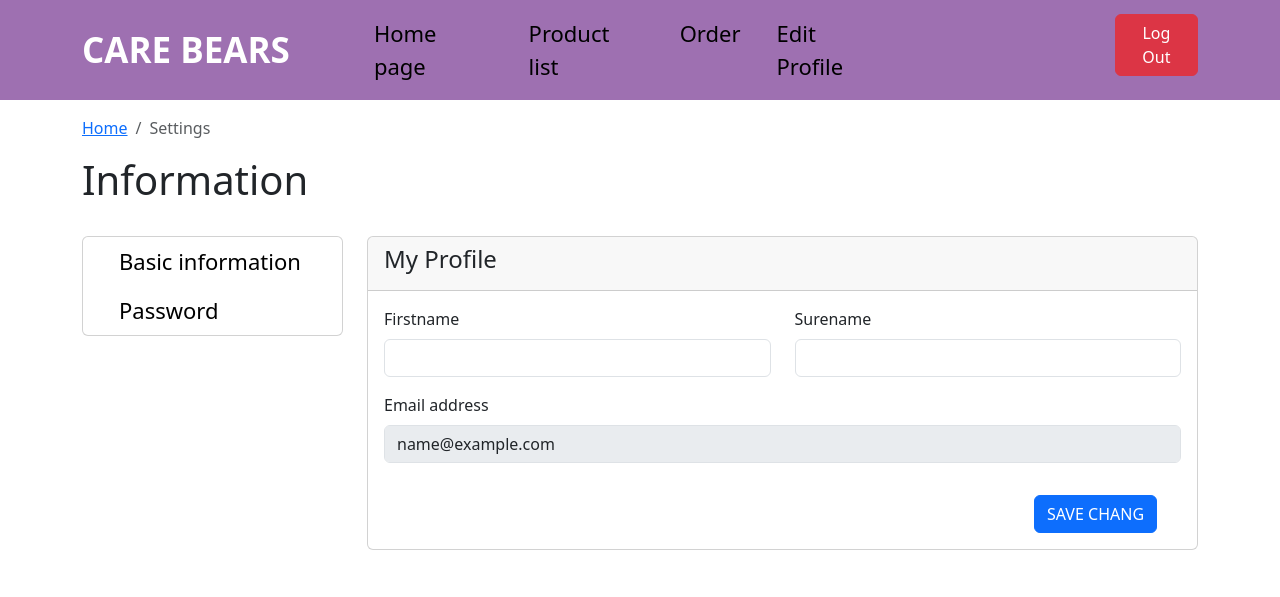
After one commit to PriAuu/Auth-feature, a CodeIgniter app: page /database/auth/edit_profile in a window 1280 px wide. The commit adds this page. Shown: the top 597 px of the page. Run offline with CodeIgniter, Linux system fonts and the light colour scheme; the visitor is signed in with stand-in values (Sample User, id 1); data that the repository does not hold is empty; some libraries are stand-ins or nearby versions.

Commit message:
Add edit profile

```diff
--- a/application/controllers/Auth.php
+++ b/application/controllers/Auth.php
@@ -11,6 +11,7 @@ class Auth extends CI_Controller
     $this->load->library('password');
     $this->load->library('recaptcha');
     $this->load->library('tank_auth');
+    $this->load->helper('url_helper');
     $this->status = $this->config->item('status');
     $this->banned_users = $this->config->item('banned_users');
   }
@@ -185,4 +186,47 @@ class Auth extends CI_Controller
 	    $this->session->sess_destroy();
 	    redirect(site_url() . 'auth/login');
 	}
+
+	public function edit_profile()
+	{
+	    if (empty($this->session->userdata['email'])) {
+	        redirect(site_url() . 'auth/login');
+	    } else {
+
+	        // $id = $this->uri->segment(3);
+	        $data = $this->session->userdata;
+	        $dataInfo = array(
+	            'id' => $data['id']
+	        );
+
+	        $data['news_item'] = $this->user_model->get_news_by_id($dataInfo['id']);
+
+	        $this->form_validation->set_rules('firstname', 'First Name', 'required|min_length[2]');
+	        $this->form_validation->set_rules('lastname', 'Last Name', 'required|min_length[2]');
+
+	        // $data['groups'] = $this->editprofile_model->getUserInfo($dataInfo['id']);
+
+	        if ($this->form_validation->run() == FALSE) {
+
+	            $this->load->view('navbar');
+	            $this->load->view('auth/edit_profile', $data);
+	        } else {
+
+	            $post = $this->input->post(NULL, TRUE);
+	            $cleanPost = $this->security->xss_clean($post);
+
+	            $cleanPost['user_id'] = $dataInfo['id'];
+	            $cleanPost['firstname'] = $this->input->post('firstname');
+	            $cleanPost['lastname'] = $this->input->post('lastname');
+
+	            $this->user_model->updateprofile($cleanPost);
+	            redirect('auth/editpro_success');
+	        }
+	    }
+	}
+
+	public function editpro_success()
+	{
+	    $this->load->view('auth/edit_profilesuccess');
+	}
 }
--- a/application/models/User_model.php
+++ b/application/models/User_model.php
@@ -52,4 +52,24 @@ class User_model extends CI_Model
         $this->db->query($q);
         return $this->db->insert_id();
     }
+
+    public function get_news_by_id($id = 0)
+    {
+        if ($id === 0)
+        {
+            $query = $this->db->get('users');
+            return $query->result_array();
+        }
+
+        $query = $this->db->get_where('users', array('id' => $id));
+        return $query->row_array();
+    }
+
+    public function updateprofile($post)
+    {
+        $this->db->where('id', $post['user_id']);
+        $this->db->update('users', array('firstname' => $post['firstname'] , 'lastname' => $post['lastname']));
+        $success = $this->db->affected_rows();
+        return true;
+    }
 }
--- /dev/null
+++ b/application/views/auth/edit_profile.php
@@ -0,0 +1,96 @@
+<!DOCTYPE html>
+<html lang="en">
+
+<head>
+  <meta charset="utf-8" />
+  <meta name="viewport" content="width=device-width, initial-scale=1" />
+  <title>Settings > Profile - Workshop For Beginners</title>
+  <link rel="stylesheet" href="../assets/css/custom.css" />
+  <link rel="stylesheet" href="../assets/icons/bootstrap-icons.css" />
+</head>
+
+<body>
+  <!-- start: navigation -->
+  <main>
+    <div class="container">
+      <!-- start: breadcrumb -->
+      <div class="page-header mt-3">
+        <div class="row align-items-end">
+          <div class="col-sm mb-2 mb-sm-0">
+            <nav aria-label="breadcrumb">
+              <ol class="breadcrumb breadcrumb-no-gutter">
+                <li class="breadcrumb-item">
+                  <a class="breadcrumb-link" href="/ui/1.1.homepage.html">Home</a>
+                </li>
+                <li class="breadcrumb-item active" aria-current="page">
+                  Settings
+                </li>
+              </ol>
+            </nav>
+            <h1 class="page-header-title">Information</h1>
+          </div>
+        </div>
+      </div>
+      <!-- end: breadcrumb -->
+
+      <div class="row">
+        <!-- start: left menu -->
+        <div class="col-lg-3 mt-4">
+          <div class="card mb-3">
+            <ul class="nav flex-column">
+              <li class="nav-item">
+                <a class="nav-link active" href="<?php echo base_url('edit_profile') ?>">
+                  <i class="bi-person"></i> Basic information
+                </a>
+              </li>
+              <li class="nav-item">
+                <a class="nav-link" href="<?php echo base_url('edit_password') ?>">
+                  <i class="bi-key"></i> Password
+                </a>
+              </li>
+            </ul>
+          </div>
+        </div>
+        <!-- end: left menu -->
+
+        <!-- start: main content -->
+        <div class="col-lg-9 mt-4">
+          <div class="card mb-5">
+            <div class="card-header">
+              <h2 class="card-title h4">My Profile</h2>
+            </div>
+
+            <form action="edit_profile" method="post">
+              <div class="card-body">
+                <div class="row mb-3">
+                  <div class="col-xs-12 col-sm-6">
+                    <label for="inputFirstname" class="form-label">Firstname</label>
+                    <input type="text" name="firstname" class="form-control" id="inputFirstname" aria-describedby="emailHelp" value="<?php echo $news_item['firstname']; ?>" />
+                  </div>
+                  <div class="col-xs-12 col-sm-6">
+                    <label for="inputLastname" class="form-label">Surename</label>
+                    <input type="text" name="lastname" class="form-control" id="inputLastname" value="<?php echo $news_item['lastname']; ?>" />
+                  </div>
+                </div>
+                <div class="mb-3">
+                  <label for="inputEmail" class="form-label">Email address</label>
+                  <input type="email" name="email" class="form-control" id="inputEmail" aria-describedby="emailHelp" value="<?php echo $email ?>" disabled/>
+                </div>
+
+                <button type="submit" class="btn btn-primary w-30 mt-3 " style="margin-left: 650px;">
+                  SAVE CHANG
+                </button>
+              </div>
+            </form>
+
+          </div>
+        </div>
+        <!-- end: main content -->
+      </div>
+    </div>
+  </main>
+  <script src="../assets/js/custom.js"></script>
+  <script src="../assets/js/bootstrap.bundle.min.js"></script>
+</body>
+
+</html>
--- a/application/views/navbar.php
+++ b/application/views/navbar.php
@@ -1,17 +1,19 @@
 <!DOCTYPE html>
 <html lang="en">
+
 <head>
   <meta charset="UTF-8">
   <meta name="viewport" content="width=device-width, initial-scale=1.0">
   <link href="https://cdn.jsdelivr.net/npm/bootstrap@5.3.2/dist/css/bootstrap.min.css" rel="stylesheet">
   <script src="https://cdn.jsdelivr.net/npm/bootstrap@5.3.2/dist/js/bootstrap.bundle.min.js"></script>
-    <link rel="stylesheet" href="../../assets/style/nav.css">
+  <link rel="stylesheet" href="/assets/style//nav.css">
   <title>Document</title>
 </head>
+
 <body>
   <nav class="navbar navbar-expand-sm navbar-dark">
     <div class="container">
-          <a class="navbar-brand" href="#">
+      <a class="navbar-brand" href="<?php echo base_url('') ?>">
         CARE BEARS
       </a>
       <button class="navbar-toggler" type="button" data-bs-toggle="collapse" data-bs-target="#collapsibleNavbar">
@@ -29,14 +31,37 @@
             <a class="nav-link" href="#">Order</a>
           </li>
           <li class="nav-item">
-                <a class="nav-link" href="#">Edit Profile</a>
+            <a class="nav-link" href="<?php echo base_url('auth/edit_profile') ?>">Edit Profile</a>
           </li>
+
+          <?php if (empty($this->session->userdata['email'])) { ?>
+
+            <div style="margin-left:auto;">
+              <div class="font nav-item">
                 <li class="nav-item">
-                <a href="auth/logout"><button type="submit" class="btn btn-danger">Log Out</button></a>
+                  <a class="nav-link active text-light font20 login" aria-current="page" href="<?php echo base_url('auth/login') ?>">Login</a>
                 </li>
+              </div>
+            </div>
+            <div>
+              <li class="nav-item">
+                <a class="nav-link active text-light font20 register" aria-current="page" href="<?php echo base_url('auth/register') ?>">Register</a>
+              </li>
+            </div>
+            <div style="width: 40px;"></div>
+
+          <?php } else { ?>
+
+            <li class="nav-item">
+              <a href="<?php echo base_url('auth/logout') ?>"><button type="submit" class="btn btn-danger">Log Out</button></a>
+            </li>
+
+          <?php } ?>
+
         </ul>
       </div>
     </div>
   </nav>
 </body>
+
 </html>
```
Also changed, not shown: application/views/auth/edit_profilesuccess.php (added, +31 -0 lines), application/views/homepage.php (+30 -0 lines). Lines whose indentation alone changed are shown as unchanged.
